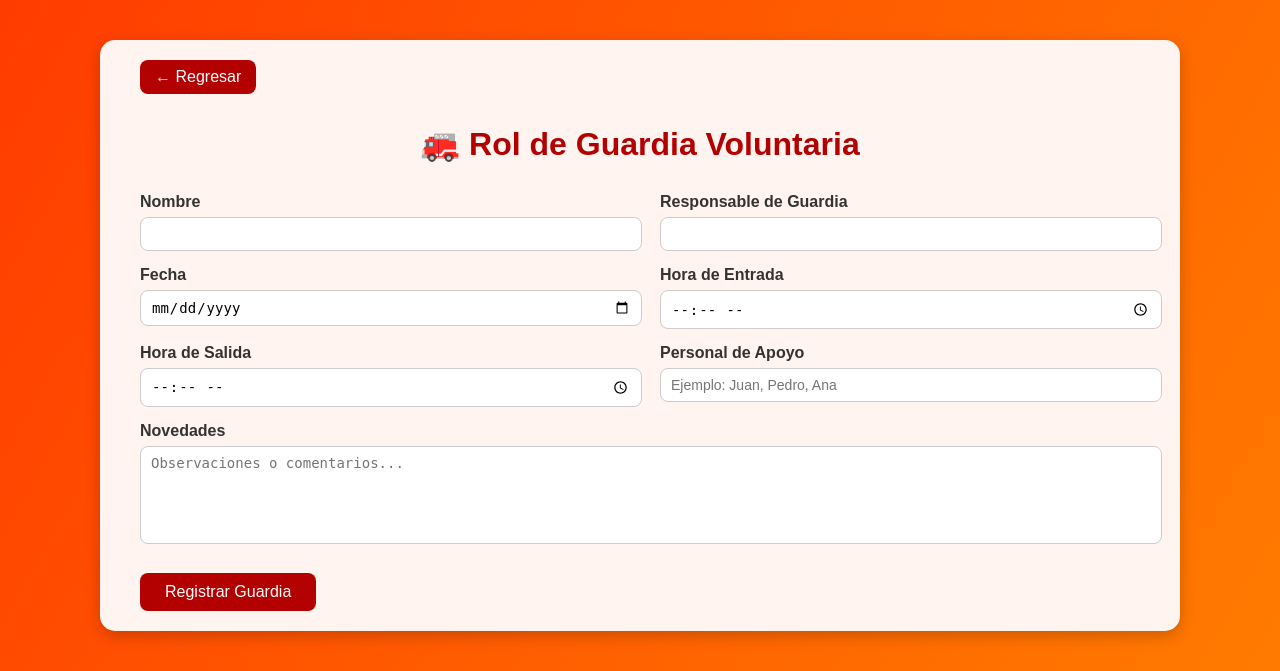
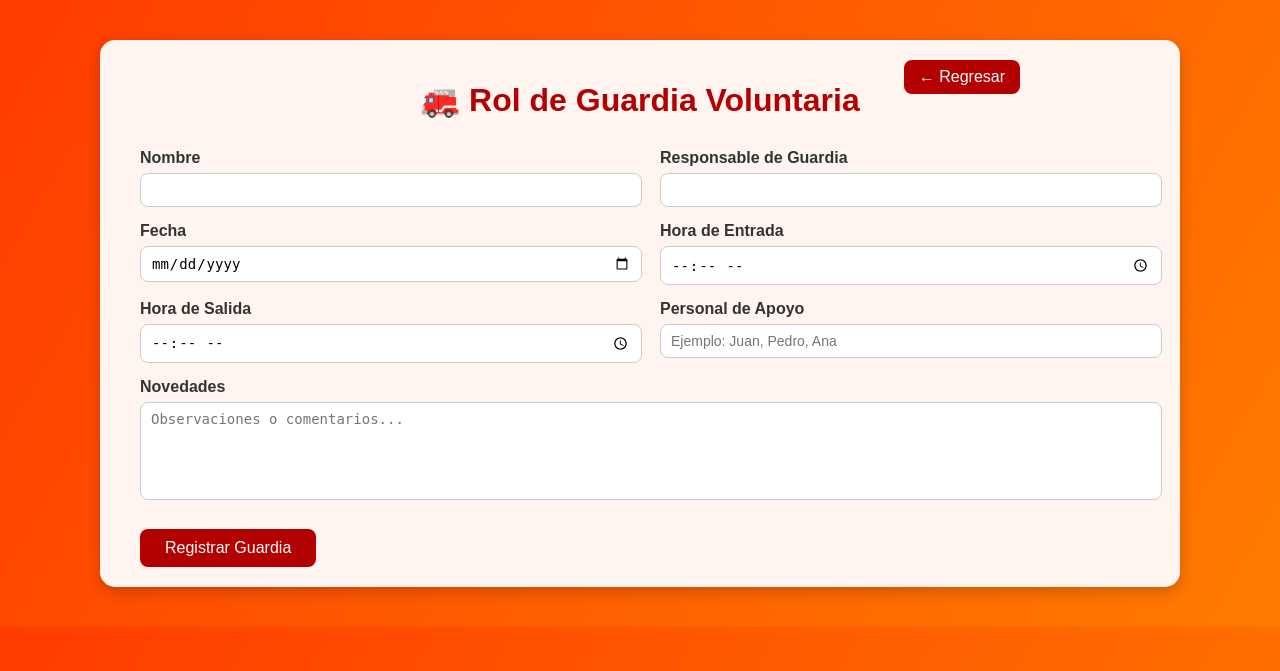
Before and after one commit to Wado1604/Base-de-Bomberos, a Flask app: page /rol_guardia in a window 1280 px wide. Shown: the top 671 px of the page. Run offline with Flask 3, Linux system fonts and the light colour scheme; the visitor is signed in with stand-in values (Sample User, id 1).

```diff
--- a/templates/rol_guardia.html
+++ b/templates/rol_guardia.html
@@ -84,9 +84,10 @@
       padding: 8px 15px;
       border-radius: 8px;
       text-decoration: none;
-
+      position: absolute;
       margin-bottom: 10px;
       transition: 0.3s;
+      right: 260px;
     }
 
     .link-regresar:hover {
```
